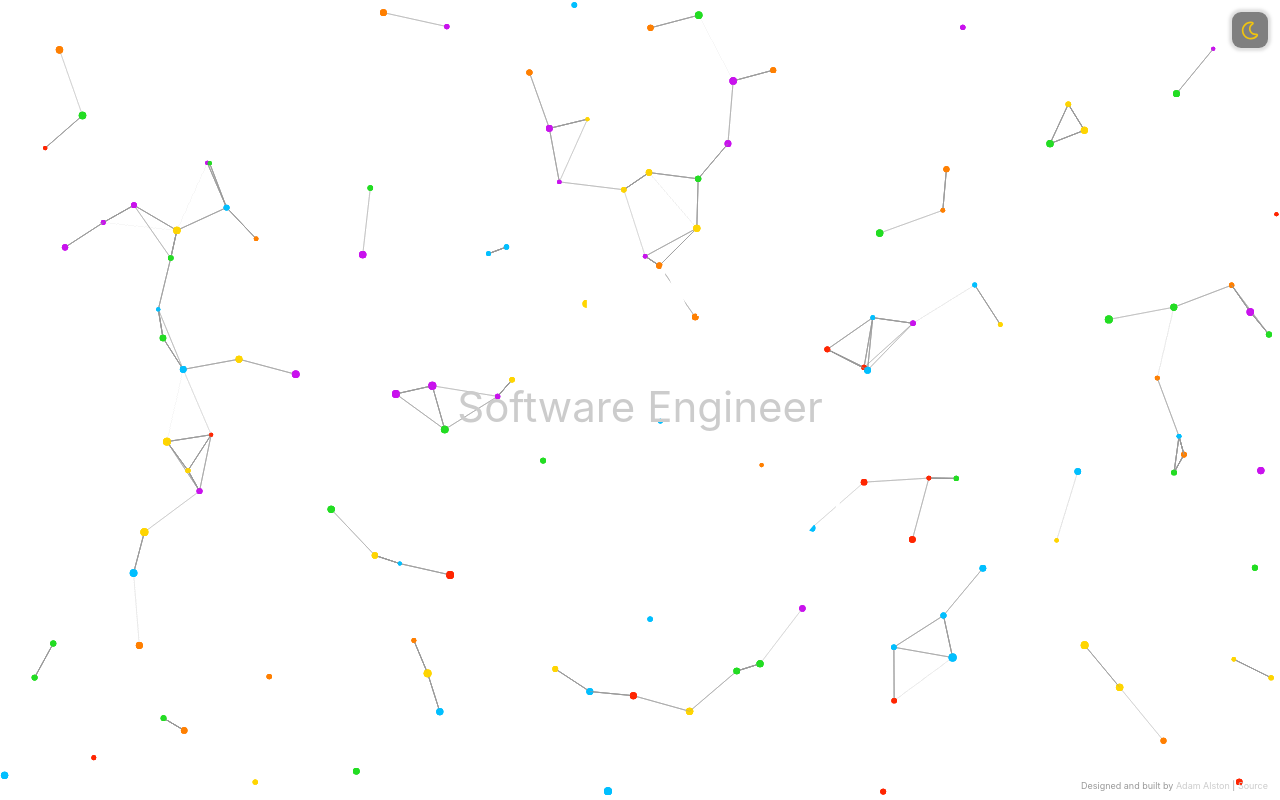
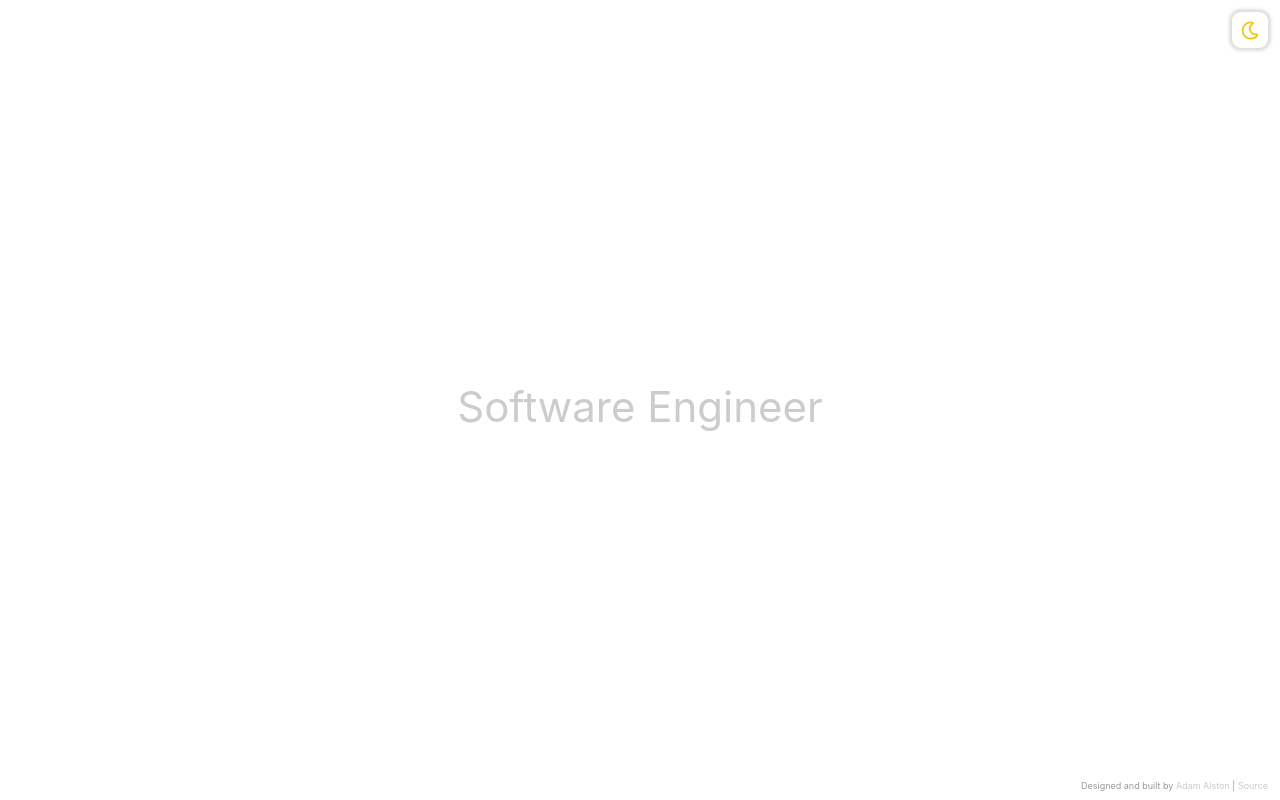
Before and after one commit to ericktijerou/ericktijerou.github.io, a React (Create React App) app: page / in a window 1280 px wide. Built offline with nearby package versions, Linux system fonts and the light colour scheme.

Commit message:
Modify particles

```diff
--- a/package.json
+++ b/package.json
@@ -9,7 +9,8 @@
     "react-dom": "^16.14.0",
     "react-scripts": "^3.4.4",
     "react-tsparticles": "^1.33.3",
-    "styled-components": "^5.3.0"
+    "styled-components": "^5.3.0",
+    "typed.js": "^2.0.12"
   },
   "scripts": {
     "start": "react-scripts start",
--- a/src/components/Content.jsx
+++ b/src/components/Content.jsx
@@ -36,7 +36,7 @@ export const Content = () => {
 
   return (
     <div>
-      <C.Name theme={theme} data-v2='name' aria-label='My name is Adam Alston'>Adam Alston</C.Name>
+      <C.Name theme={theme} data-v2='name' aria-label='My name is Erick Tijero'>Erick Tijero</C.Name>
       <C.Title theme={theme} data-v2='title' aria-label='I am a software engineer'>Software Engineer</C.Title>
     </div>
   );
--- a/src/components/Particles.jsx
+++ b/src/components/Particles.jsx
@@ -19,128 +19,7 @@ const P = {
 export const Particles = () => {
   const { theme } = useContext(AppContext);
 
-  const OPTIONS = {
-    particles: {
-      number: {
-        value: 100,
-        density: {
-          enable: true,
-          area: 800,
-        },
-      },
-      color: {
-        value: ['c912ed', '00bfff', '22dd22', 'ffd500', 'ff8000', 'ff2600'],
-      },
-      shape: {
-        type: 'circle',
-        stroke: {
-          width: 0,
-          color: '000',
-        },
-        polygon: {
-          nb_sides: 5,
-        },
-        image: {
-          src: 'img/github.svg',
-          width: 100,
-          height: 100,
-        },
-      },
-      opacity: {
-        value: 0.9,
-        random: false,
-        anim: {
-          enable: false,
-          speed: 1,
-          opacity_min: 0.5,
-          sync: false,
-        },
-      },
-      size: {
-        value: 4,
-        random: {
-          enable: true,
-          minimumValue: 2,
-        },
-        anim: {
-          enable: false,
-          speed: 30,
-          size_min: 0.1,
-          sync: true,
-        },
-      },
-      links: {
-        enable: true,
-        distance: 75,
-        color: '999',
-        opacity: 0.9,
-        width: 1,
-        consent: false,
-        blink: false,
-      },
-      move: {
-        enable: true,
-        speed: 2,
-        direction: 'none',
-        random: false,
-        straight: false,
-        out_mode: 'bounce',
-        bounce: false,
-        attract: {
-          enable: false,
-          rotateX: 600,
-          rotateY: 1200,
-        },
-      },
-    },
-    interactivity: {
-      detect_on: 'canvas',
-      events: {
-        onhover: {
-          enable: true,
-          mode: 'repulse',
-        },
-        onclick: {
-          enable: true,
-          mode: 'push',
-        },
-        resize: true,
-      },
-      modes: {
-        attract: {
-          distance: 100,
-          duration: 1,
-          speed: 5,
-        },
-        bubble: {
-          distance: 400,
-          size: 40,
-          duration: 2,
-          opacity: 8,
-          speed: 3,
-        },
-        grab: {
-          distance: 400,
-          line_linked: {
-            opacity: 1,
-          },
-        },
-        push: {
-          particles_nb: 3,
-        },
-        remove: {
-          particles_nb: 2,
-        },
-        repulse: {
-          distance: 100,
-          duration: 1,
-        },
-      },
-    },
-    retina_detect: true,
-    fpsLimit: 60,
-    // 3m@62^K^88745%
-  };
+  const OPTIONS = { particles: { number: { value: 30, density: { enable: !0, value_area: 800 } }, color: { value: theme.primaryTextColor }, shape: { type: "circle", stroke: { width: 0, color: theme.primaryTextColor }, polygon: { nb_sides: 5 }, image: { src: "img/github.svg", width: 100, height: 100 } }, opacity: { value: .5, random: !1, anim: { enable: !1, speed: 1, opacity_min: .1, sync: !1 } }, size: { value: 3, random: !0, anim: { enable: !1, speed: 19.18081918081918, size_min: .1, sync: !1 } }, line_linked: { enable: !0, distance: 150, color: theme.primaryTextColor, opacity: .4, width: 1 }, move: { enable: !0, speed: 4, direction: "none", random: !0, straight: !1, out_mode: "out", bounce: !1, attract: { enable: !1, rotateX: 600, rotateY: 1200 } }, nb: 80 }, interactivity: { detect_on: "canvas", events: { onhover: { enable: !1, mode: "grab" }, onclick: { enable: !0, mode: "push" }, resize: !0 }, modes: { grab: { distance: 400, line_linked: { opacity: 1 } }, bubble: { distance: 400, size: 40, duration: 2, opacity: 8, speed: 3 }, repulse: { distance: 200, duration: .4 }, push: { particles_nb: 4 }, remove: { particles_nb: 2 } } }, retina_detect: !0 };
 
   return (
     <P.Container theme={theme}>
--- a/src/themes/Theme.jsx
+++ b/src/themes/Theme.jsx
@@ -3,8 +3,8 @@ export const dark = {
   primaryTextColor: '#FFF',
   secondaryTextColor: '#CCC',
   tertiaryTextColor: '#999',
-  background: '#000',
-  shadowColor: 'rgba(0, 0, 0, 0.5)',
+  background: '#1a222c',
+  shadowColor: 'rgba(0, 0, 0, 0)',
 };
 
 export const light = {
```
Also changed, not shown: 1 other file (tests, documents, lock files or other folders).
